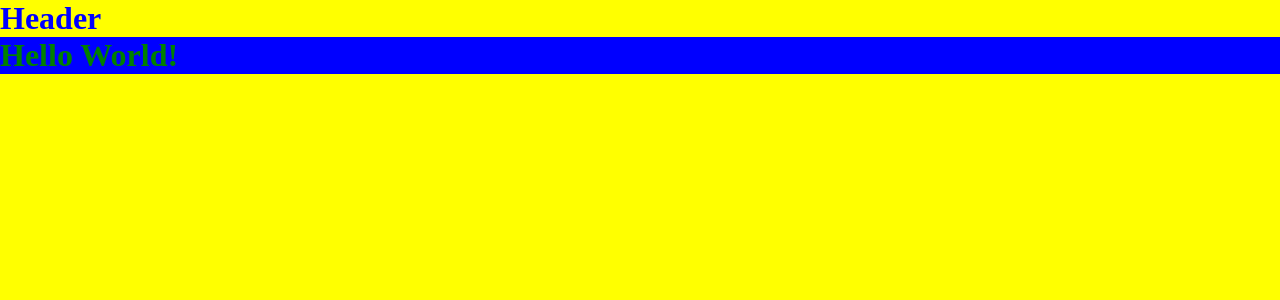
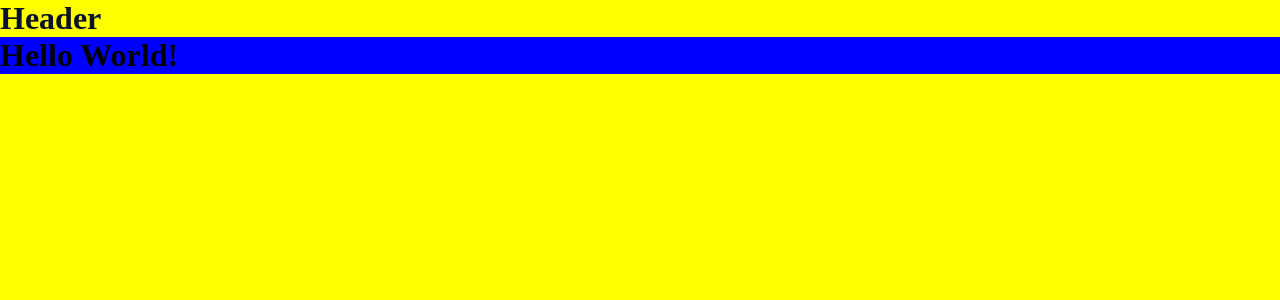
Before and after one commit to LucianBinner/study-c-047-06-07-project-1-react-app, a React (Create React App) app: page / in a window 1280 px wide. Shown: the top 300 px of the page. Built offline with nearby package versions, Linux system fonts and the light colour scheme.

Commit message:
feat: storybook config part 2

```diff
--- a/src/components/Heading/index.jsx
+++ b/src/components/Heading/index.jsx
@@ -1,5 +1,5 @@
 import { Title } from './styles';
 
-export const Heading = ({ children }) => {
-  return <Title>{children}</Title>;
+export const Heading = ({ children, fontLight }) => {
+  return <Title fontLight={fontLight}>{children}</Title>;
 };
--- a/src/components/Heading/styles.js
+++ b/src/components/Heading/styles.js
@@ -1,7 +1,7 @@
-import styled, { css } from 'styled-components';
+import styled from 'styled-components';
+import { theme } from '../../styles/theme';
 
 export const Title = styled.h1`
-  ${({ theme }) => css`
-    color: ${theme.colors.secondaryBg}
-  `}
+    color: ${(props) =>
+      props.fontLight ? theme.colors.white : theme.colors.primaryColor}
 `;
--- a/src/styles/theme.js
+++ b/src/styles/theme.js
@@ -1,6 +1,7 @@
 export const theme = {
   colors: {
-    mainBg: 'green',
-    secondaryBg: 'blue',
+    primaryColor: '#0a1128',
+    secondaryColor: '#dc143c',
+    white: '#ffffff',
   },
 };
```
Also changed, not shown: src/components/Heading/stories.jsx (+21 -2 lines), 1 other file (tests, documents, lock files or other folders).
